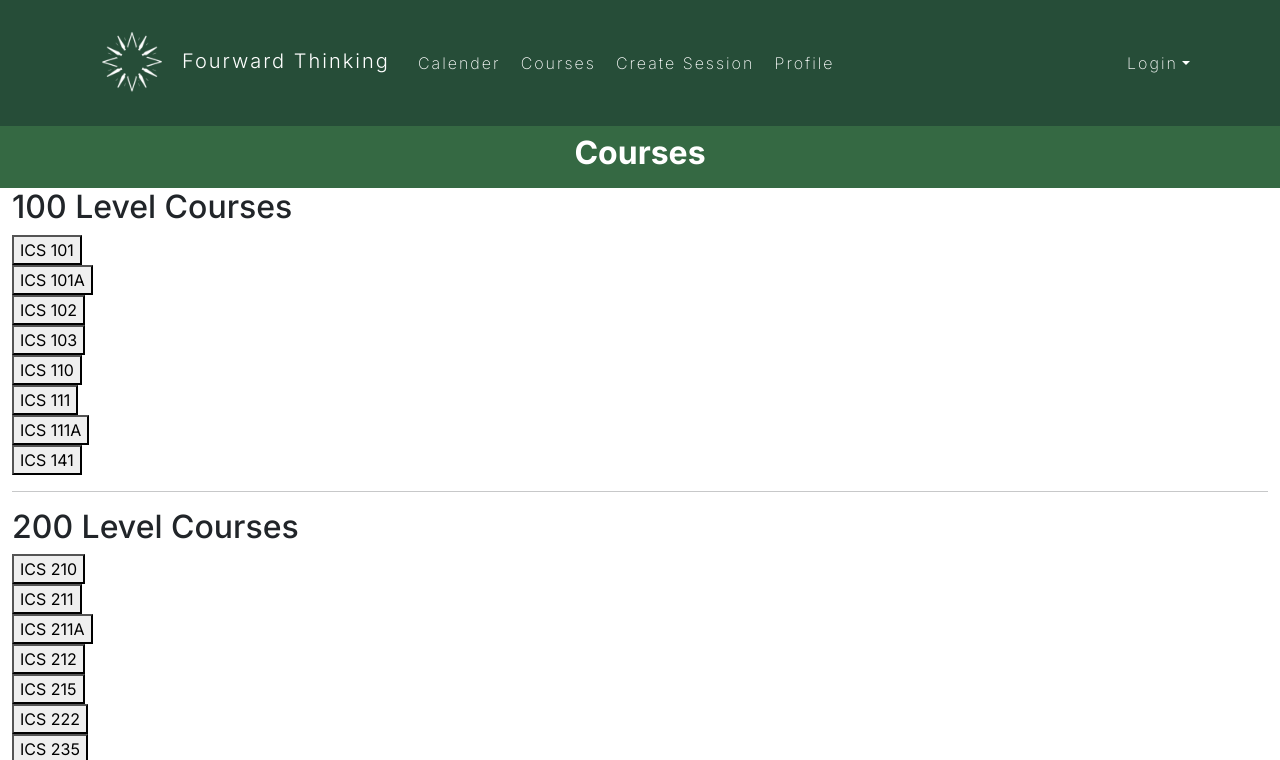
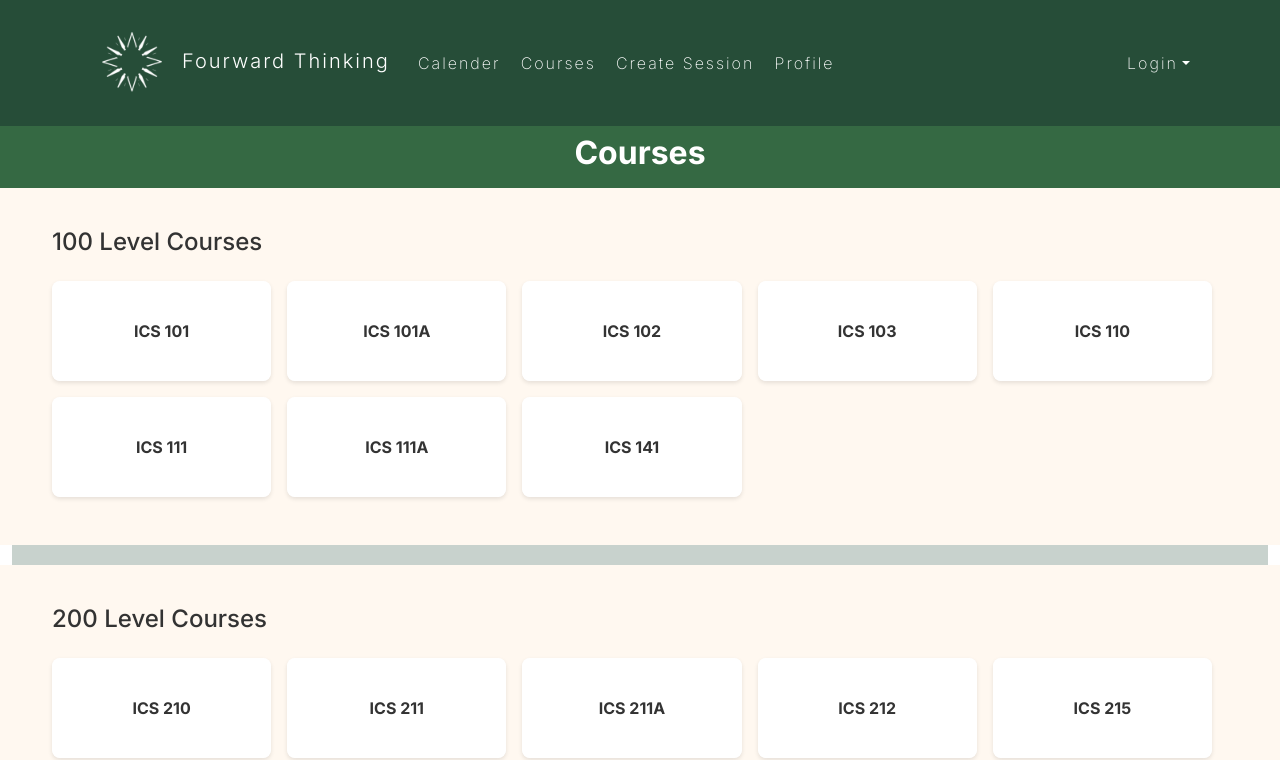
Before and after one commit to fourward-thinking/fourward-thinking-app, a Next.js app: page /courses in a window 1280 px wide. Shown: the top 760 px of the page. Built offline with nearby package versions, Linux system fonts and the light colour scheme; no server answers.

Commit message:
issue-05.1
fixed globals.css

```diff
--- a/src/app/globals.css
+++ b/src/app/globals.css
@@ -140,3 +140,124 @@ body {
 }
 
 .fc .fc-button-primary { color: #FFFFFF; background-color: #264d38 !important; border-color: #FFFFFF !important; }
+
+/* issue-05.1 */
+.profile-container {
+  width: 80%;
+  max-width: 800px;
+  margin: 0 auto;
+  padding: 20px;
+  background-color: #f9f9f9;
+  border-radius: 8px;
+  box-shadow: 0 2px 10px rgba(0, 0, 0, 0.1);
+}
+
+/* Profile */
+.profile-avatar-container {
+  text-align: center;
+  margin-bottom: 20px; /* Add space below the image and name */
+}
+
+.profile-avatar {
+  width: 150px;
+  height: 150px;
+  border-radius: 50%;
+  object-fit: cover;
+  margin-bottom: 15px; /* Space between the image and the name */
+  margin-right: 15px;
+}
+
+.profile-name {
+  font-size: 1.5rem;
+  margin: 0;
+  margin-bottom: 0cm;
+}
+
+.profile-contact {
+  margin-bottom: 5px;
+}
+
+.profile-aboutme h3 {
+  margin-top: 20px;
+  font-size: 1.2rem;
+}
+
+.profile-contact a {
+  color: #1a73e8;
+  text-decoration: none;
+}
+
+.profile-contact a:hover {
+  text-decoration: underline;
+}
+
+.profile-availability {
+  background-color: #356943;  /* Green background */
+  color: white;                /* White text for contrast */
+  padding: 20px;
+  border-radius: 8px;          /* Optional: round the corners for a softer look */
+  box-shadow: 0 2px 10px rgba(0, 0, 0, 0.1);  /* Optional: shadow for depth */
+  margin-top: 20px;            /* Adds space between sections */
+}
+
+.profile-availability p {
+  font-size: 1rem;
+}
+
+/* COURSES */
+
+.courses-box {
+  flex: 0 0 calc(20% - 1rem); /* Each box takes 25% of the row width, minus spacing */
+  max-width: calc(20% - 1rem);
+  height: 100px; /* Fixed height for all boxes */
+  margin: 0.5rem; /* Spacing between boxes */
+  text-align: center;
+  background-color: #ffffff;
+  border-radius: 0.5rem;
+  box-shadow: 0 2px 4px rgba(0, 0, 0, 0.1);
+  overflow: hidden;
+  display: flex;
+  align-items: center;
+  justify-content: center;
+}
+
+.courses-row {
+  display: flex;
+  flex-wrap: wrap; /* Ensures wrapping of boxes when they don't fit in a row */
+  justify-content: flex-start; /* Align boxes to the start */
+  margin: 0 -0.5rem; /* Adjust for the margin of child boxes */
+}
+
+.course-button {
+  border: none;
+  background-color: #ffffff;
+  color: #333;
+  font-size: 1rem;
+  font-weight: bold;
+  cursor: pointer;
+  width: 100%; /* Ensures button takes up the entire box */
+  height: 100%;
+  padding: 0.5rem;
+  border-radius: 0.5rem;
+}
+
+.course-button:hover {
+  transform: scale(1.2);
+  box-shadow: 0 4px 8px rgba(0, 0, 0, 0.15);
+}
+
+.courses-spacing {
+  padding: 2.5rem;
+  background-color: #fff8f0;
+}
+
+.level-header {
+  font-size: 1.5rem;
+  margin-bottom: 1rem;
+  color: #333;
+}
+
+.row-divider {
+  border: 10px solid #264d38;
+  margin: 0rem;
+}
```
